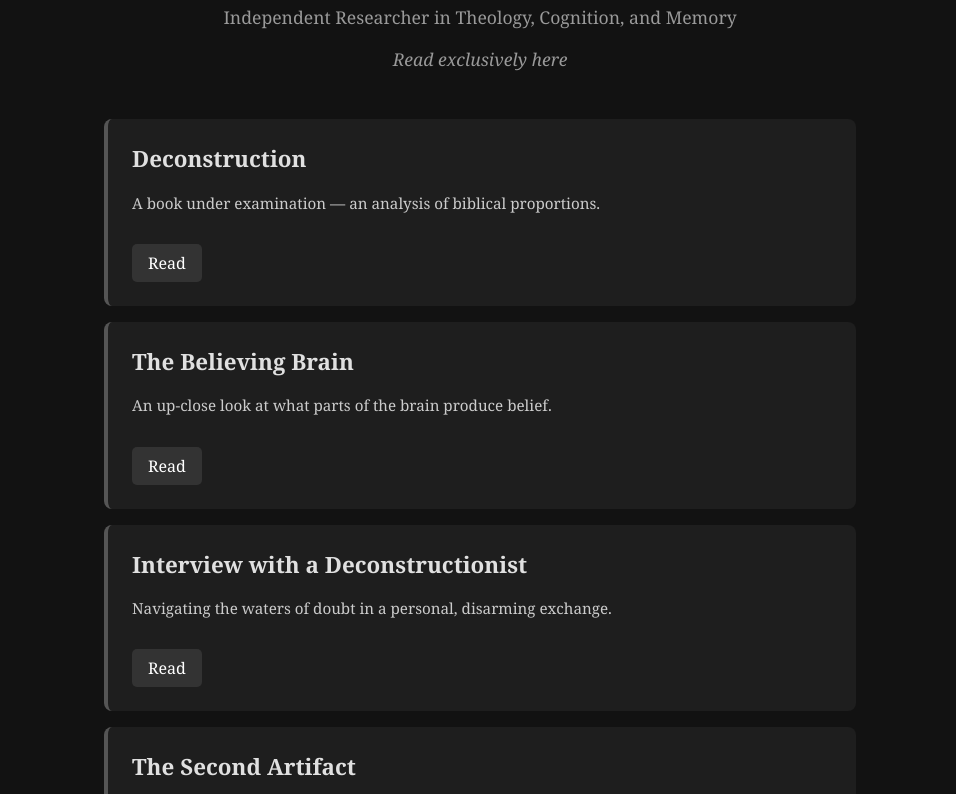
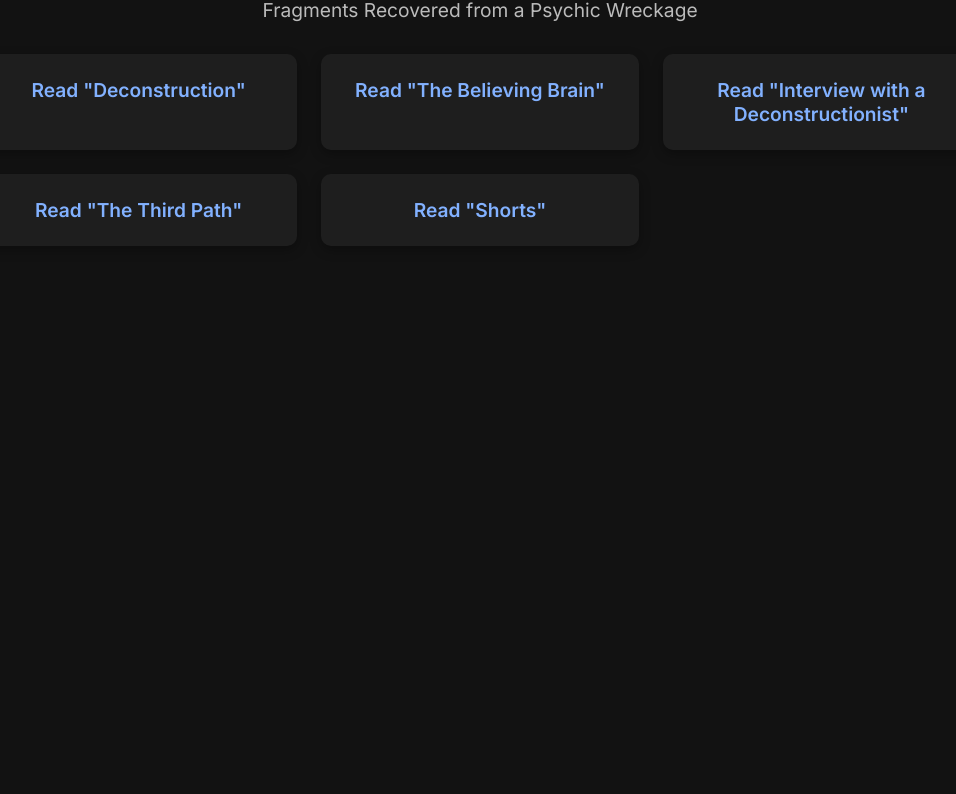
Before and after one commit to alanschafer/alanschafer, a plain HTML site: page index.html in a window 1280 px wide. Shown: the part 170-964 px from the top of the page, without its empty margins (160-1116 px from the left). After the commit the page ends 800 px from the top, so only its background shows below. Drawn offline with nearby package versions, Linux system fonts and the light colour scheme.

Commit message:
Update index.html

```diff
--- a/index.html
+++ b/index.html
@@ -1,108 +1,80 @@
-<!DOCTYPE html>
-<html lang="en">
+<!DOCTYPE html><html lang="en">
 <head>
   <meta charset="UTF-8" />
   <meta name="viewport" content="width=device-width, initial-scale=1.0"/>
-  <title>Alan Schäfer | Independent Research</title>
+  <title>Alan Schäfer – Works</title>
+  <link href="https://fonts.googleapis.com/css2?family=Playfair+Display:wght@700&family=Inter:wght@400;600&display=swap" rel="stylesheet">
   <style>
     body {
+      margin: 0;
+      font-family: 'Inter', sans-serif;
       background-color: #121212;
-      color: #e0e0e0;
-      font-family: 'Georgia', serif;
-      padding: 2rem;
-      margin: 0;
-    }
-    header {
-      text-align: center;
-      margin-bottom: 3rem;
-    }
-    header img {
-      width: 180px;
-      border-radius: 50%;
-      margin-bottom: 1rem;
-      border: 3px solid #444;
+      color: #f4f4f4;
+      display: flex;
+      flex-direction: column;
+      align-items: center;
+      padding: 4rem 1rem;
     }
     h1 {
+      font-family: 'Playfair Display', serif;
       font-size: 2.5rem;
-      margin-bottom: 0.2rem;
+      margin-bottom: 0.5rem;
     }
-    p.tagline {
-      font-size: 1.1rem;
-      color: #999;
+    h2 {
+      font-weight: 400;
+      color: #bbbbbb;
+      margin-bottom: 2rem;
+      font-size: 1.2rem;
     }
-    .book {
-      background-color: #1e1e1e;
+    .gallery {
+      display: grid;
+      grid-template-columns: repeat(auto-fit, minmax(240px, 1fr));
+      gap: 1.5rem;
+      width: 100%;
+      max-width: 1000px;
+    }
+    .card {
+      background: #1e1e1e;
       padding: 1.5rem;
-      margin: 1rem auto;
-      border-left: 4px solid #555;
-      max-width: 700px;
-      border-radius: 8px;
+      border-radius: 10px;
+      box-shadow: 0 4px 12px rgba(0,0,0,0.3);
+      transition: transform 0.2s ease, box-shadow 0.3s ease;
+      text-align: center;
     }
-    .book h2 {
-      margin-top: 0;
-      font-size: 1.4rem;
+    .card:hover {
+      transform: translateY(-5px);
+      box-shadow: 0 6px 18px rgba(0,0,0,0.4);
     }
-    .book p {
-      font-size: 0.95rem;
-      color: #ccc;
+    .card a {
+      color: #82b1ff;
+      text-decoration: none;
+      font-weight: 600;
+      font-size: 1.2rem;
     }
-    .book a {
-      display: inline-block;
-      margin-top: 1rem;
-      background-color: #333;
-      color: #fff;
-      text-decoration: none;
-      padding: 0.5rem 1rem;
-      border-radius: 5px;
-      transition: background-color 0.3s;
-    }
-    .book a:hover {
-      background-color: #555;
+    .card a:hover {
+      text-decoration: underline;
     }
   </style>
 </head>
 <body>
-  <header>
-    <img src="alanschafer_profile.png" alt="Alan Schäfer" />
-    <h1>Alan Schäfer</h1>
-    <p class="tagline">Independent Researcher in Theology, Cognition, and Memory</p>
-    <p class="tagline"><em>Read exclusively here</em></p>
-  </header>
-
-  <section class="book">
-    <h2>Deconstruction</h2>
-    <p>A book under examination — an analysis of biblical proportions.</p>
-    <a href="deconstruction.html">Read</a>
-  </section>
-
-  <section class="book">
-    <h2>The Believing Brain</h2>
-    <p>An up-close look at what parts of the brain produce belief.</p>
-    <a href="believing-brain.html">Read</a>
-  </section>
-
-  <section class="book">
-    <h2>Interview with a Deconstructionist</h2>
-    <p>Navigating the waters of doubt in a personal, disarming exchange.</p>
-    <a href="interview-deconstructionist.html">Read</a>
-  </section>
-
-  <section class="book">
-    <h2>The Second Artifact</h2>
-    <p>A cryptic mystery tied to buried scripture and fractured memory.</p>
-    <a href="second-artifact.html">Read</a>
-  </section>
-
-  <section class="book">
-    <h2>The Mask That Ate the Face</h2>
-    <p>A journey through trauma and memory loss — what’s behind the mask?</p>
-    <a href="mask-that-ate.html">Read</a>
-  </section>
-
-  <section class="book">
-    <h2>The Third Path</h2>
-    <p>A riveting, edge-of-your-seat experience telling the tragic end of a family — in the name of faith.</p>
-    <a href="third-path.html">Read</a>
-  </section>
+  <h1>Alan Schäfer</h1>
+  <h2>Fragments Recovered from a Psychic Wreckage</h2>
+  <div class="gallery">
+    <div class="card">
+      <a href="https://alanschafer.github.io/Deconstruction/">Read "Deconstruction"</a>
+    </div>
+    <div class="card">
+      <a href="https://alanschafer.github.io/TheBelievingBrain-/">Read "The Believing Brain"</a>
+    </div>
+    <div class="card">
+      <a href="https://alanschafer.github.io/Interview/">Read "Interview with a Deconstructionist"</a>
+    </div>
+    <div class="card">
+      <a href="https://alanschafer.github.io/thirdpath/">Read "The Third Path"</a>
+    </div>
+    <div class="card">
+      <a href="https://alanschafer.github.io/Shorts/">Read "Shorts"</a>
+    </div>
+  </div>
 </body>
 </html>
```
